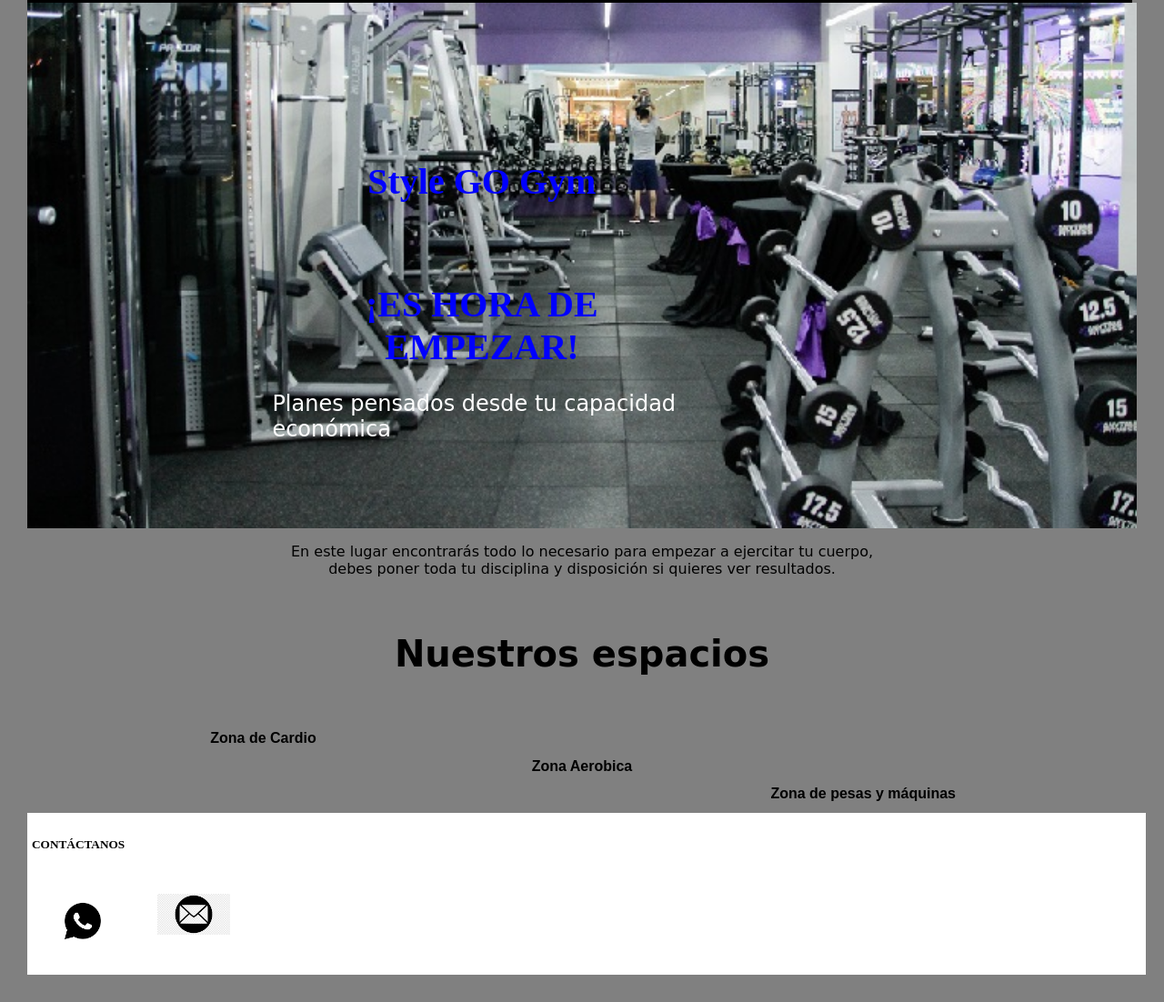
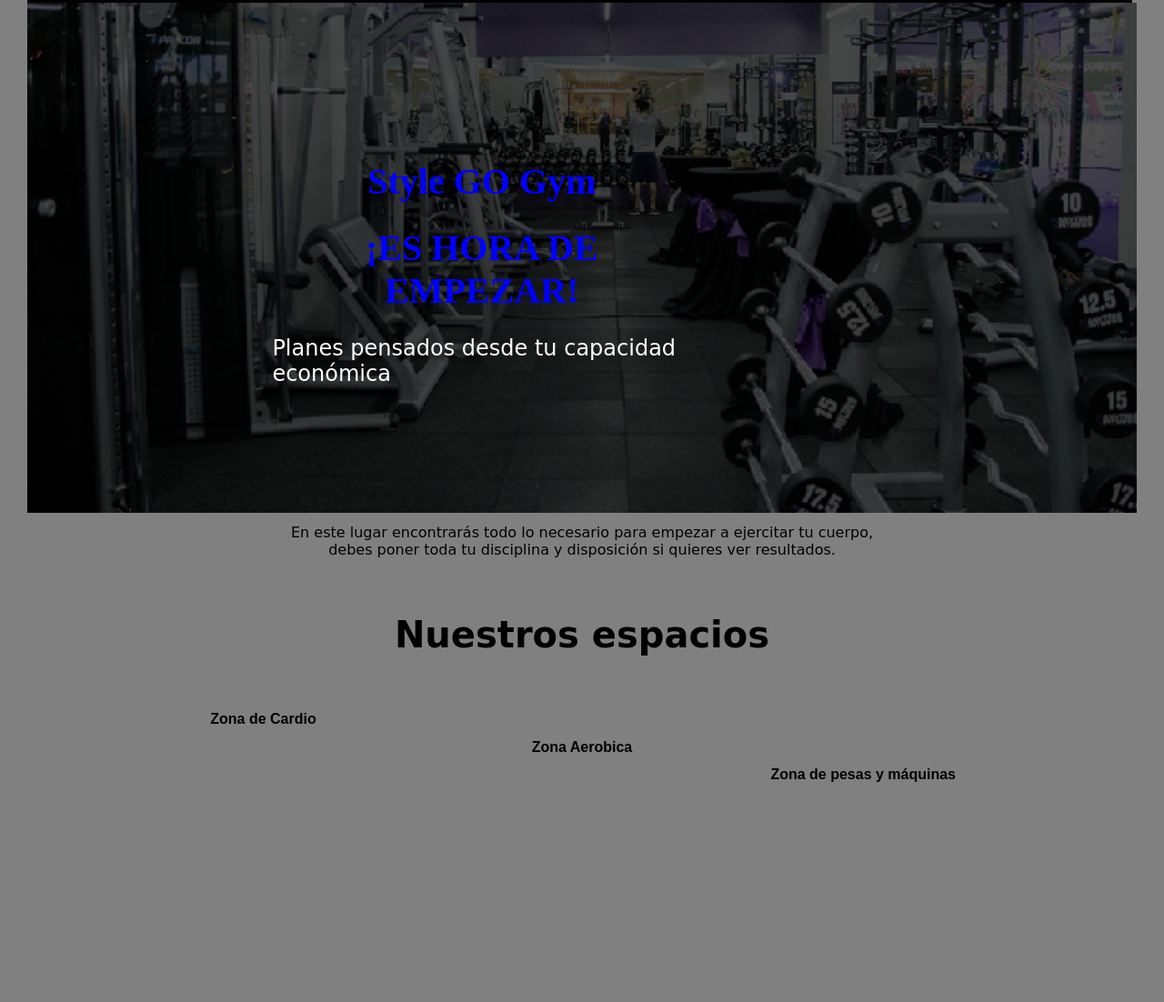
Before and after one commit to GarcesMJM/projectgym, a plain HTML site: page index.html in a window 1280 px wide. Shown: the part 107-1209 px from the top of the page at 91% size. After the commit the page ends 1010 px from the top, so only its background shows below. Drawn offline with Linux system fonts and the light colour scheme.

Commit message:
Actualización

```diff
--- a/css/main.css
+++ b/css/main.css
@@ -94,6 +94,17 @@ body {
 	width: 100%;
 	margin: 0px 0px;
 }
+.visual{
+	background-image:linear-gradient(rgba(0,0,0,0.7), rgba(0,0,0,0.7)), url(../imgs/maquinas.jpg);
+	background-size: cover;
+	padding: 23%;
+	background-position: center;
+    background-repeat: no-repeat;
+    background-size: cover;
+    display: flex;
+    justify-content: center;
+    align-items: center;
+}
 .visual div{
 	position: absolute;
 	top: 30%;
@@ -124,34 +135,7 @@ body {
 	margin: 5%;
 	font-family: 'Permanent Marker', serif ;
 }
-.contactos ul{
-	list-style-type: none;
-	margin: 0;
-	padding: 5px;
-	background-color: white;
-	overflow: hidden;
-	width: 100%;
-}
-.contactos li{
-	float: left;
-}
-.contactos li img{
-	display: block;
-	color: white;
-	text-align: center;
-	padding: 14px 16px;
-	margin: 10px;
-	text-decoration: none;
-	border-radius: 2px;
-	font-family: 'Playfair Display', serif;
-}
-.contactos div h5{
-	color: black;
-	text-align: center;
-	font-size: 100%;
-	margin: 1%;
-	font-family: 'Permanent Marker',  cursive;
-}
+
 .presentacion{
 	position: relative;
 }
--- a/css/planes.css
+++ b/css/planes.css
@@ -1,6 +1,8 @@
 body {
-	background-image: ;
+	background-image: linear-gradient(rgba(241, 88, 88, 0.2), rgba(243, 104, 104, 0)) ,url(https://cdn-3.expansion.mx/dims4/default/5976b2e/2147483647/strip/true/crop/3864x2576+0+0/resize/1800x1200!/format/webp/quality/90/?url=https%3A%2F%2Fcdn-3.expansion.mx%2F55%2F73%2F6b4cecec48b88cabb07e8c4c1c3e%2Fistock-1132006407.jpg) ;
+	background-size: cover;
 	font-size: 100%;
+	font-weight: 900;
 }
 .titulo {
     color: black;
@@ -17,6 +19,7 @@ body {
 	left: 400px;
 	top: 100px;
 	font-family: sans-serif;
+	font-weight: 900;
 	font-size: 20px;
 	background-color: white;
 	padding: 30px;
--- a/index.html
+++ b/index.html
@@ -5,6 +5,8 @@
 	<title>Style GO Gym</title>
 	<link rel="stylesheet" type="text/css" href="css/main.css">
 	<link rel="stylesheet" type="text/js" href="js/main.js">
+	<link rel="stylesheet" href="https://cdnjs.cloudflare.com/ajax/libs/font-awesome/5.15.3/css/all.min.css"/>
+    <link rel="stylesheet" href="https://cdnjs.cloudflare.com/ajax/libs/font-awesome/4.7.0/css/font-awesome.min.css" />
 </head>
 <body>
 	<div class="navegador">
@@ -17,14 +19,8 @@
 	</div>
 
 <div class=visual>
-
-	<picture>
-		<source src="imgs/maquinas.jpg" type="">
-		<img src="imgs/maquinas.jpg" alt="">
-	</picture>
-
 	<div>
-		<h1>Style GO Gym</h1><br><br>
+		<h1>Style GO Gym</h1>
 		<h2>¡ES HORA DE EMPEZAR!</h2>
 		<p>Planes pensados desde tu capacidad económica</p>
 	</div>
@@ -45,12 +41,11 @@
 		</div>
 	</div>
 </div>
-<div class="contactos">
-	<ul>
-	<h5>CONTÁCTANOS</h5>
-	<li><img src="imgs/whatsapp.png" alt="" width="60px"></li>
-	<li><img src="imgs/i_email.png" alt="" width="80px"></li>
-	</ul>
+
+	<footer>
+
+	</footer>
+
 </div>
 </body>
 </html>
```
